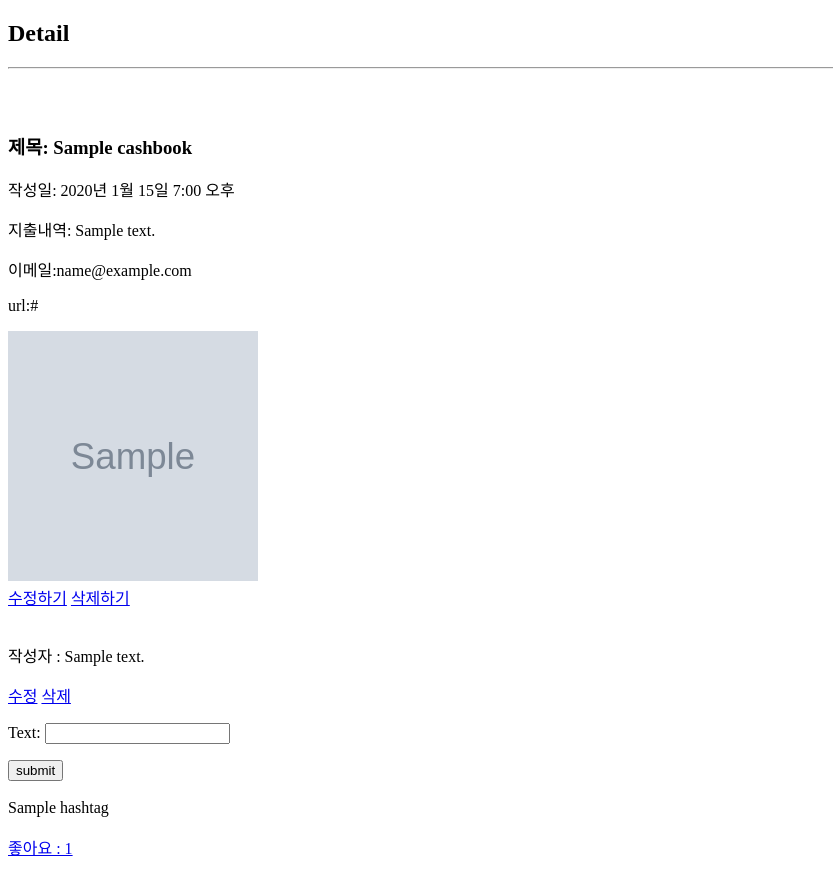
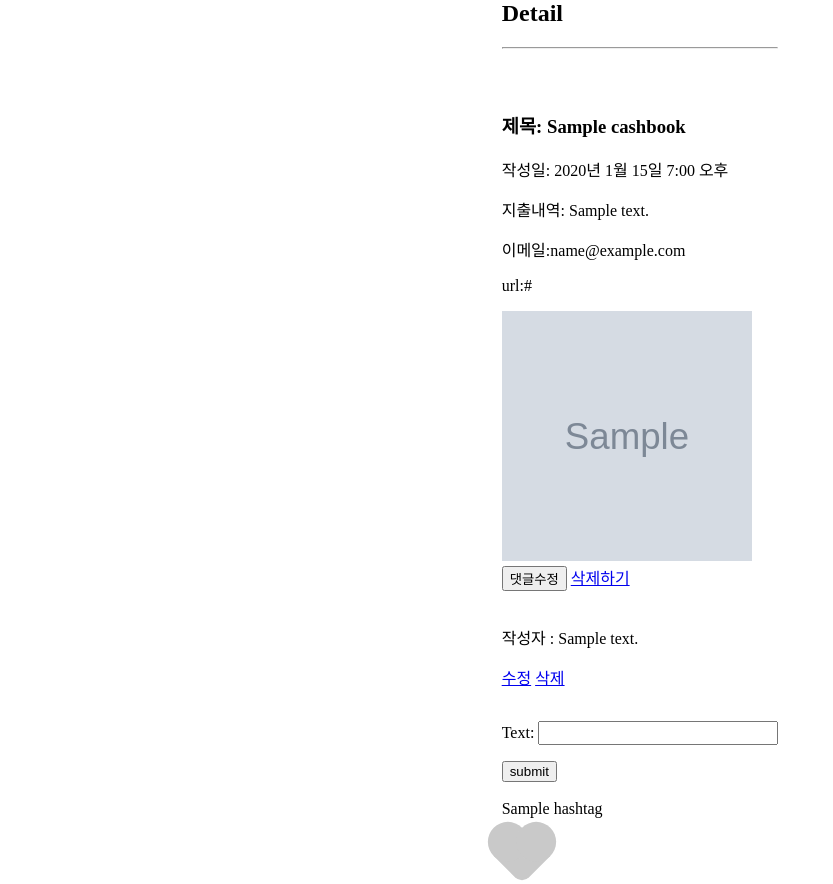
Before and after one commit to j1y4own/liontask22_2, a Django app: page /detail/1/ in a window 1280 px wide. Shown: the whole page, without its empty margins (0-833 px from the left). Before the commit the page ends 856 px from the top, so only its background shows below. Run offline with Django 4.2, Linux system fonts and the light colour scheme; tables that the repository leaves empty hold one stand-in row (values such as "Sample post"); grey boxes marked "Sample" are stand-in pictures; parts of the project's set-up code (start-up, migrations or seed data) failed here and were passed over.

Commit message:
좋아요 및 시계

```diff
--- /dev/null
+++ b/cashbookapp/static/css/detail.css
@@ -0,0 +1,173 @@
+*{
+    box-sizing: border-box;
+}
+
+body{
+    display: flex;
+    justify-content :center;
+    align-items: center;
+    height: 100vh;
+  }
+
+.modal-background {
+    position: fixed;
+    background-color: rgba(0, 0, 0, 0.15);
+    top: 0;
+    left: 0;
+    height: 100%;
+    width: 100%;
+    display: none;
+}
+
+.modal-editpage{
+    position: absolute;
+    top: 50%;
+    left: 50%;
+    transform: translate(-50%, -50%);
+    background-color: #fff;
+    width: 30rem;
+    height: 15rem;
+    border-radius: 0.5rem;
+    padding: 2rem;
+    box-shadow: 0 0 1rem rgba(0, 0, 0, 0.3);
+}
+
+.btn-close{
+    position: absolute;
+    top: 1rem;
+    right: 1rem;
+}
+
+.btn-submit{
+    background-color:lightblue;
+    color: black;
+    font-weight:600;
+    border: none;
+    border-radius: 1rem;
+    font-size: 1rem;
+    padding: 0.7rem;
+    display: block;
+    margin: 1em auto;
+    box-shadow: 1px 1px 3px 1px rgb(119, 160, 173);
+}
+
+.btn-submit.animation{
+    box-shadow: 1px 1px 3px 1px rgb(119, 160, 173) inset;
+
+}
+
+.modal-background.active{
+    display: block;
+}
+
+input:focus,
+textarea:focus{
+    background-color: #F9FFFF;
+}
+
+input[type=text]
+{
+    width: 15rem;
+    height: 1.5rem;
+    font-size: 1rem;
+    margin-top: 1rem;
+}
+
+textarea{
+    width: 15rem;
+    height: 5rem;
+    margin-top: 1rem;
+}
+
+  .heart{
+    position: absolute;
+    height: 40px;
+    width: 40px;
+    background: #c9c9c9;
+    display: flex;
+    justify-content: center;
+    text-align: center;
+    border-radius: 0 0 0 10px;
+    transform: rotate(-45deg);
+    cursor: pointer;
+  }
+
+
+  .heart.fill-color{
+    background-color: #ff2727;
+  }
+
+
+  .heart::before{
+    position: absolute;
+    content: "";
+    top: -50%;
+    left: 0;
+    width: 100%;
+    height: 100%;
+    background: inherit;
+    border-radius: 50%;
+  }
+
+  .heart::after{
+    position: absolute;
+    content: "";
+    right: -50%;
+    top: 0;
+    width: 100%;
+    height: 100%;
+    background: inherit;
+    border-radius: 50%;
+  }
+
+  .animation-heart{
+    position: absolute;
+    display: flex;
+    justify-content: center;
+    align-items: center;
+    width: 40px;
+    height: 40px;
+    background:#ff2727;
+    transform: rotate(-45deg);
+    border-radius: 0 0 0 10px;
+    cursor: pointer;
+    visibility: hidden;
+  }
+
+  .animation-heart.animation{
+    animation: popup .8s linear;
+    visibility: visible;
+  }
+
+  .animation-heart::after{
+    position: absolute;
+    content: "";
+    height: 100%;
+    width: 100%;
+    top: -50%;
+    right: 0;
+    background: inherit;
+    border-radius: 50%;
+  }
+
+  .animation-heart::before{
+    position: absolute;
+    content: "";
+    height: 100%;
+    width: 100%;
+    top: 0;
+    right: -50%;
+    background: inherit;
+    border-radius: 50%;
+  }
+
+  .good{
+    transform: rotate(45deg);
+  }
+
+  @keyframes popup {
+    100% {
+      transform: scale(1.5) rotate(-45deg);
+      opacity: 0;
+    }
+  }
--- /dev/null
+++ b/cashbookapp/static/js/detail.js
@@ -0,0 +1,31 @@
+let modal = document.querySelector('#modal-notice'),
+    modalActive = document.querySelector('#modal-active'),
+    modalClose = document.querySelector('#modal-close');
+
+function activeModal() {
+    modal.classList.add('active');
+    document.querySelector('body').style.overflow='hidden';
+}
+
+function hideModal() {
+    modal.classList.remove('active');
+    document.querySelector('body').style.overflow= 'visible';
+}
+
+modalActive.addEventListener('click', activeModal)
+modalClose.addEventListener('click', hideModal)
+
+// const heart = document.querySelector(".heart");
+// const animationHeart = document.querySelector(".animation-heart");
+
+// heart.addEventListener('click', () =>
+// {
+//     animationHeart.classList.add('animation');
+//     heart.classList.add('fill-color');
+// });
+
+// animationHeart.addEventListener('click', () =>
+// {
+//     animationHeart.classList.remove('animation');
+//     heart.classList.remove('fill-color');
+// });
--- a/cashbookapp/templates/detail.html
+++ b/cashbookapp/templates/detail.html
@@ -1,11 +1,15 @@
+{% load static %}
 <!DOCTYPE html>
 <html lang="en">
 
 <head>
+    {% block css %}
     <meta charset="UTF-8">
     <meta http-equiv="X-UA-Compatible" content="IE=edge">
     <meta name="viewport" content="width=device-width, initial-scale=1.0">
+    <link rel ="stylesheet" href="{% static 'css/detail.css' %}">
     <title>나만의 가계부 만들기</title>
+    {% endblock css %}
 </head>
 
 <body>
@@ -21,7 +25,23 @@
         <img src="{{ cashbooks.image.url }}" width="250" height="250" alt='image'></img>
         {% endif %}
         <br>
-        <a href="{% url 'edit' cashbooks.id %}">수정하기</a>
+        <button id="modal-active">댓글수정</button>
+        <div id="modal-notice" class="modal-background">
+            <div class="modal-editpage">
+                <a class="btn-close" id="modal-close" href="">❌</a>
+                <form method="post" enctype="multipart/form-data">
+                    {% csrf_token %}
+                    <table>
+                        {{form.as_table}}
+                    </table>
+                    {% if cashbooks.image %}
+                        <img src="{{ cashbooks.image.url }}" width="250" height="250" alt ='image'></img>
+                    {% endif %}
+                    <br>
+                    <button type="submit" class="btn-submit">작성</button>
+                </form>
+            </div>
+        </div>
         <a href="{% url 'delete' cashbooks.id %}">삭제하기</a>
         <br><br>
         {% for comment in cashbooks.comments.all %}
@@ -50,12 +70,35 @@
                 <span> {{ hashtag.name}}</span>
             {% endfor %}
             <br><br>
-            <a href="{% url 'likes' cashbooks.id %}">
-                좋아요 : {{ cashbooks.like_count }}
-            </a>
+            <div class="heart">
+                <p class="like"><a href="{% url 'likes' cashbooks.id %}">
+                    {% if user in cashbooks.like.all %}
+                    {% else %}
+                    <p class="good"></p>{{ cashbooks.like_count }}
+                    {% endif %}
+                </a></p>
+            </div>
+            <div class="animation-heart">
+            </div>
         </form>
     </div>
+    <script>
+        const heart = document.querySelector(".heart");
+        const animationHeart = document.querySelector(".animation-heart");
 
+        heart.addEventListener('click', () =>
+        {
+            animationHeart.classList.add('animation');
+            heart.classList.add('fill-color');
+        });
+
+        animationHeart.addEventListener('click', () =>
+        {
+            animationHeart.classList.remove('animation');
+            heart.classList.remove('fill-color');
+        });
+    </script>
+    <script src="{% static 'js/detail.js' %}"></script>
 </body>
 
 </html>
```
Also changed, not shown: cashbookapp/static/css/main.css (+37 -5 lines), cashbookapp/static/js/main.js (+24 -0 lines), cashbookapp/templates/main.html (+21 -6 lines).
